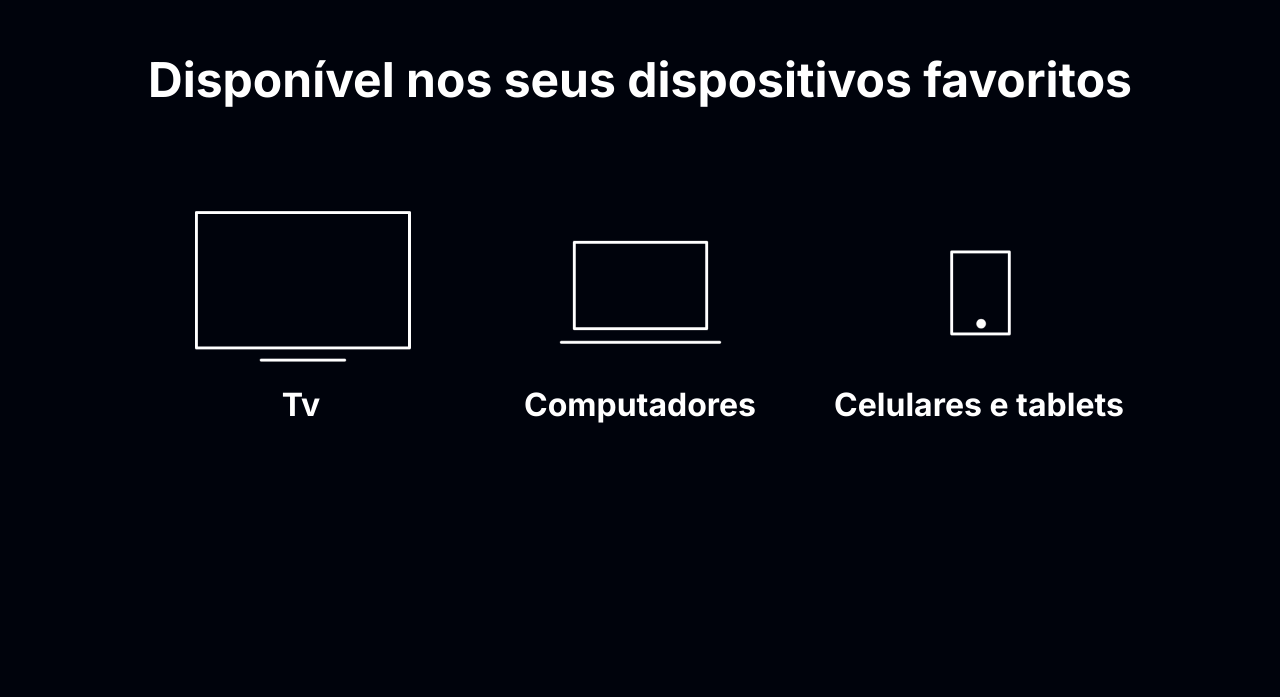
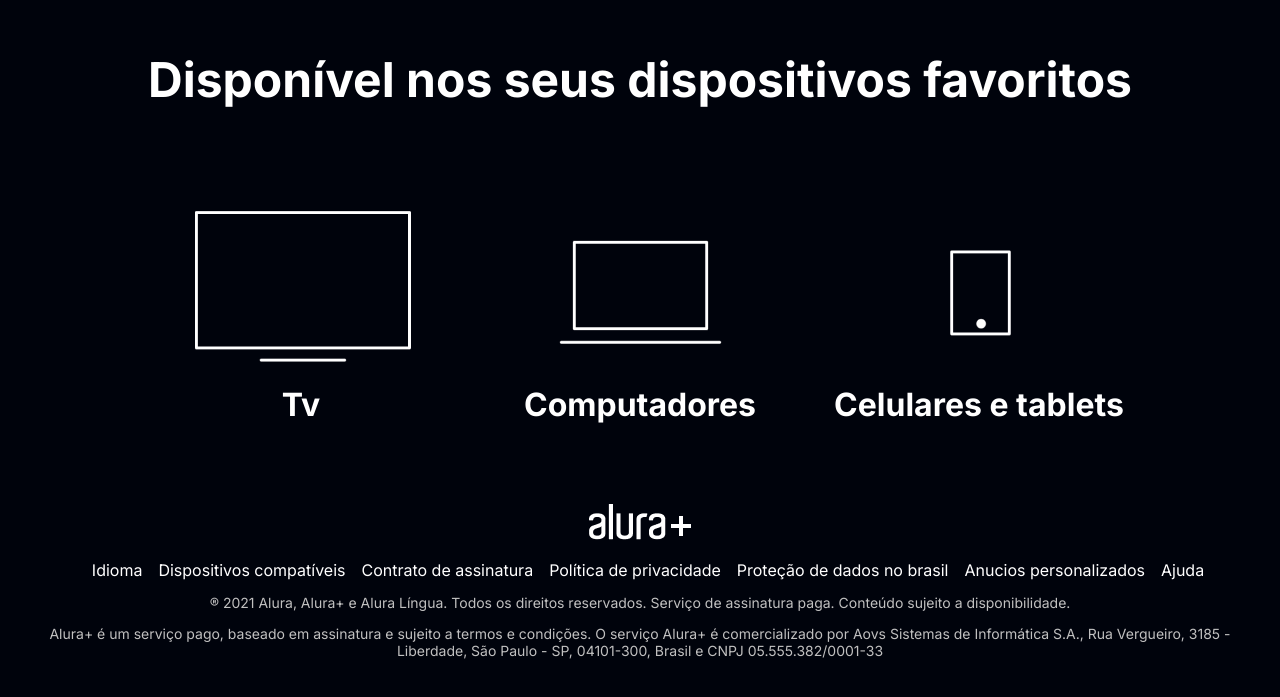
Before and after one commit to Gerald-Wessely/Praticando-HTML-CSS, a plain HTML site: page index.html in a window 1280 px wide. Shown: the part 3150-3847 px from the top of the page. Before the commit the page ends 3654 px from the top, so only its background shows below. Drawn offline with Linux system fonts and the light colour scheme.

Commit message:
Rodape e Pseudoclasses do CSS

```diff
--- a/index.html
+++ b/index.html
@@ -33,7 +33,7 @@
             <p class="descricao__texto">Só o Combo+ oferece Alura+ e Alura Língua juntos para você ter acesso a cursos
                 de diversas áreas da
                 tecnologia e aprender inglês ou espanhol, onde e como quiser.</p>
-               <a href="www.alura.com.br"  class="conteiner__botao secundario__botao">Assine o Combo+</a>
+            <a href="www.alura.com.br" class="conteiner__botao secundario__botao">Assine o Combo+</a>
         </div>
         <img class="secundario__imagem" src="img/Telas.png" alt="telas do alura plus">
     </section>
@@ -42,11 +42,12 @@
         <img src="img/Notebook.png" alt="Notebook mostrando o cursos Htlm/CSS" class="secundario__imagem">
         <div class="container__descricao">
             <h2 class="descricao__titulo">Baixe seus cursos</h2>
-            <p class="descricao__texto">Baixe e assista quando e onde quiser. Assim, seus favoritos estão sempre com você, até mesmo sem internet.</p>
+            <p class="descricao__texto">Baixe e assista quando e onde quiser. Assim, seus favoritos estão sempre com
+                você, até mesmo sem internet.</p>
         </div>
     </section>
     <section class="dispositivos">
-            <h2 class="dispositivos__titulo">Disponível nos seus dispositivos favoritos</h2>
+        <h2 class="dispositivos__titulo">Disponível nos seus dispositivos favoritos</h2>
         <ul class="dispositivos__lista">
             <li>
                 <img src="img/tv.png" alt="icone de TV">
@@ -60,8 +61,39 @@
                 <img src="img/celular.png" alt="icone de celular">
                 <h3 class="lista__item">Celulares e tablets</h3>
             </li>
-    </ul>
+        </ul>
     </section>
+    <footer class="rodape">
+        <img src="img/Logo.png" alt="Alura+" class="rodape__logo">
+        <ul class="rodape__lista">
+            <li class="lista__link">
+                <a href="#">Idioma</a>
+            </li>
+            <li class="lista__link">
+                <a href="#">Dispositivos compatíveis</a>
+            </li>
+            <li class="lista__link">
+                <a href="#">Contrato de assinatura</a>
+            </li>
+            <li class="lista__link">
+                <a href="#">Política de privacidade</a>
+            </li>
+            <li class="lista__link">
+                <a href="#"> Proteção de dados no brasil</a>
+            </li>
+            <li class="lista__link">
+                <a href="#">Anucios personalizados</a>
+            </li>
+            <li class="lista__link">
+                <a href="#">Ajuda</a>
+            </li>
+        </ul>
+        <p class="rodape__texto">® 2021 Alura, Alura+ e Alura Língua. Todos os direitos reservados. Serviço de
+            assinatura paga. Conteúdo sujeito a disponibilidade.</p>
+        <p class="rodape__texto">Alura+ é um serviço pago, baseado em assinatura e sujeito a termos e condições. O
+            serviço Alura+ é comercializado por Aovs Sistemas de Informática S.A., Rua Vergueiro, 3185 - Liberdade, São
+            Paulo - SP, 04101-300, Brasil e CNPJ 05.555.382/0001-33</p>
+    </footer>
 </body>
 
 </html>
--- a/styles.css
+++ b/styles.css
@@ -6,6 +6,7 @@
     --Botao-azul: #167bf7;
     --Cor-de-fundo: #00030c;
     --fonte-princial: 'inter';
+    --botao-azul-efeito: #3c92fa;
 }
 
 body {
@@ -110,3 +111,33 @@ body {
     font-size: 32px;
     color: var(--Branco-primario);
 }
+.rodape__lista {
+    display: flex;
+    justify-content: center;
+    list-style-type: none;
+    margin-top: 1em;
+}
+.lista__link a{
+    text-decoration: none;
+    color: var(--Branco-primario);
+    margin-left: 1em;
+}
+.rodape__texto {
+    margin: 1em 0;
+    color: var(--Cinza-segudaria);
+    font-size: 14px;
+}
+.rodape {
+    text-align: center;
+    margin: 5em 3em;
+}
+.lista__link a:hover{
+    color: var(--Botao-azul);
+}
+.lista__link a:active {
+    color: purple;
+}
+.conteiner__botao:hover {
+    background-color: var(--botao-azul-efeito);
+    color: var(--Cor-de-fundo);
+}
```
